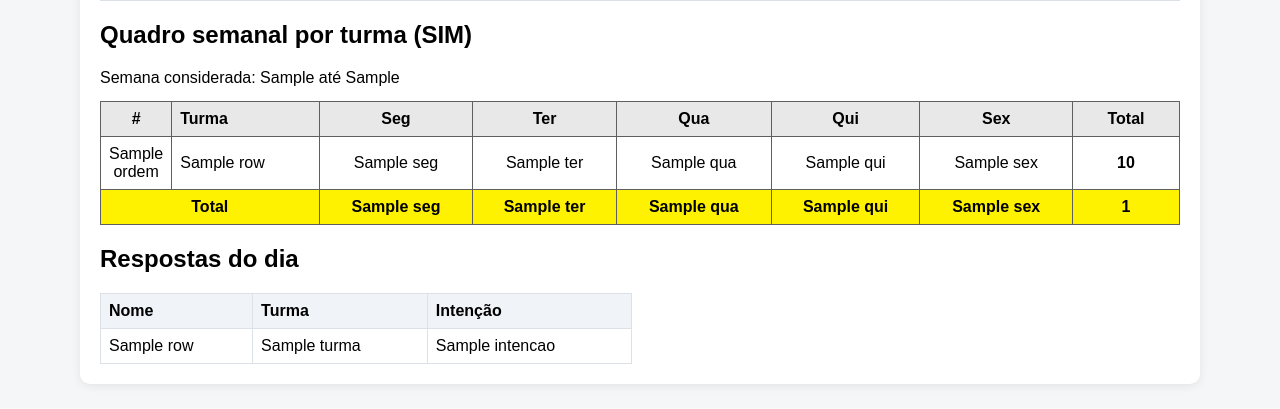
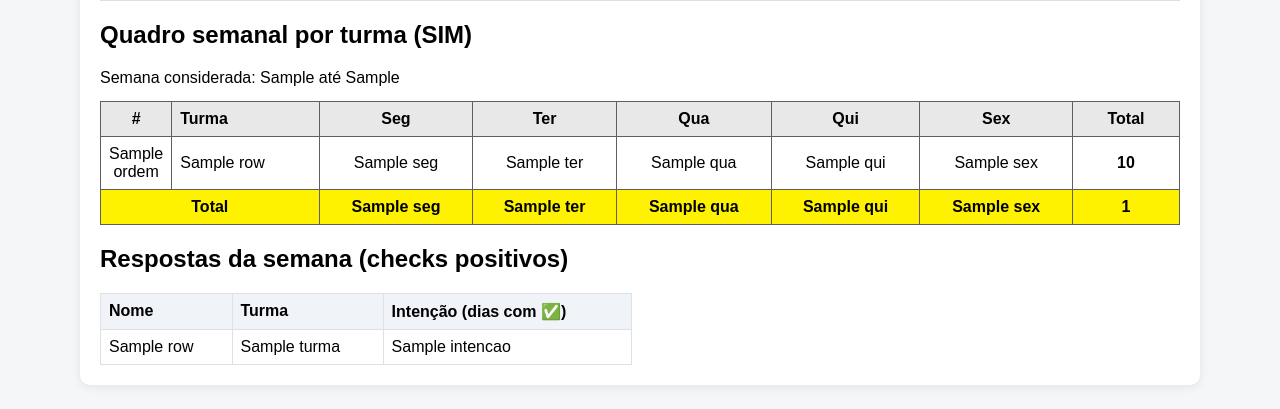
Before and after one commit to FranciscoCarlos1/ALMOCO, a Flask app: template templates/admin.html in a window 1280 px wide. Shown: the part 792-1201 px from the top of the page. Before the commit the page ends 1180 px from the top, so only its background shows below. Run offline with Flask 3, Linux system fonts and the light colour scheme; the template is opened without the code that fills it: most values are stand-ins (such as "Sample title", 1, 10 or a date in 2020).

Commit message:
A tabela agora mostra, na coluna de intenção

```diff
--- a/app.py
+++ b/app.py
@@ -379,14 +379,14 @@ def admin() -> str:
             (data_filtro,),
         ).fetchall()
 
-        respostas = conn.execute(
+        respostas_semana_rows = conn.execute(
             """
-            SELECT nome, matricula, turma, intencao, criado_em
+            SELECT nome, matricula, turma, data_almoco, intencao
             FROM respostas
-            WHERE data_almoco = ?
-            ORDER BY turma, nome
+            WHERE data_almoco BETWEEN ? AND ?
+            ORDER BY turma, nome, data_almoco
             """,
-            (data_filtro,),
+            (segunda.isoformat(), sexta.isoformat()),
         ).fetchall()
 
         relatorio_periodo_rows = conn.execute(
@@ -444,6 +444,41 @@ def admin() -> str:
     total_sim = sum(item["sim"] for item in resumo.values())
     total_nao = sum(item["nao"] for item in resumo.values())
     total_geral = total_sim
+
+    respostas_por_pessoa: dict[str, dict[str, str | dict[str, bool]]] = {}
+    week_map_respostas = {
+        segunda.isoformat(): "seg",
+        (segunda + timedelta(days=1)).isoformat(): "ter",
+        (segunda + timedelta(days=2)).isoformat(): "qua",
+        (segunda + timedelta(days=3)).isoformat(): "qui",
+        (segunda + timedelta(days=4)).isoformat(): "sex",
+    }
+
+    for row in respostas_semana_rows:
+        matricula = row["matricula"]
+        if matricula not in respostas_por_pessoa:
+            respostas_por_pessoa[matricula] = {
+                "nome": row["nome"],
+                "turma": row["turma"],
+                "dias": {"seg": False, "ter": False, "qua": False, "qui": False, "sex": False},
+            }
+
+        dia = week_map_respostas.get(row["data_almoco"])
+        if dia and row["intencao"] == "SIM":
+            respostas_por_pessoa[matricula]["dias"][dia] = True
+
+    dias_label = {"seg": "Seg", "ter": "Ter", "qua": "Qua", "qui": "Qui", "sex": "Sex"}
+    respostas = []
+    for item in sorted(respostas_por_pessoa.values(), key=lambda x: (x["turma"], x["nome"])):
+        dias = item["dias"]
+        checks = [f"{dias_label[dia]} ✅" for dia in DIAS_SEMANA if dias[dia]]
+        respostas.append(
+            {
+                "nome": item["nome"],
+                "turma": item["turma"],
+                "intencao": " | ".join(checks) if checks else "Sem check na semana",
+            }
+        )
 
     relatorio_periodo = []
     total_periodo_sim = 0
--- a/templates/admin.html
+++ b/templates/admin.html
@@ -151,13 +151,13 @@
 
       <div class="split">
         <section>
-          <h2>Respostas do dia</h2>
+          <h2>Respostas da semana (checks positivos)</h2>
           <table>
             <thead>
               <tr>
                 <th>Nome</th>
                 <th>Turma</th>
-                <th>Intenção</th>
+                <th>Intenção (dias com ✅)</th>
               </tr>
             </thead>
             <tbody>
```
